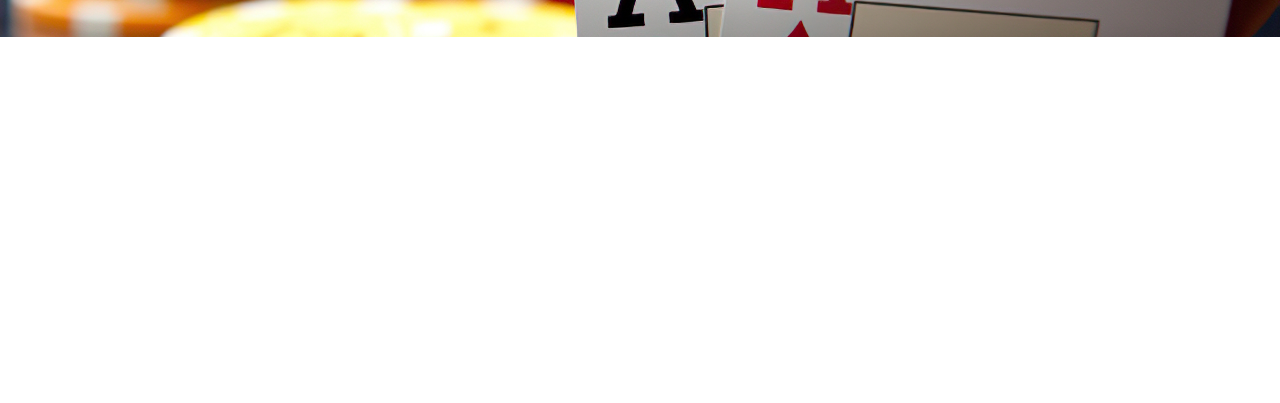
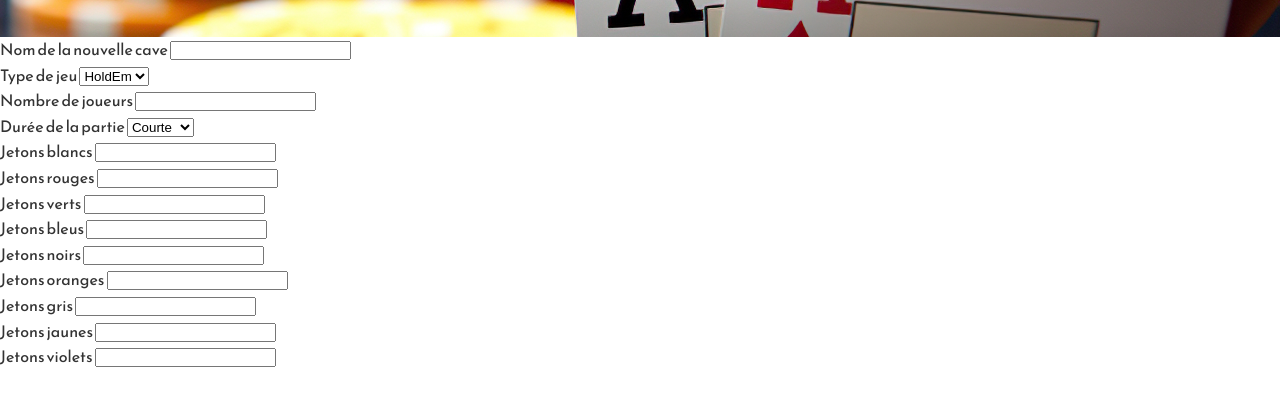
Before and after one commit to Archi-R/PoKaV_Projet_Web_S6, a plain HTML site: page client/createur.html in a window 1280 px wide. Shown: the part 189-592 px from the top of the page. Drawn offline with Linux system fonts and the light colour scheme.

Commit message:
Added form of creation

```diff
--- a/client/createur.html
+++ b/client/createur.html
@@ -26,5 +26,71 @@
             <div class="img_bandeau"></div>
         </div>
     </header>
+    <main>
+        <form>
+            <div class="compo">
+                <div class="nom">
+                    <label>Nom de la nouvelle cave</label>
+                    <input type="text" name="nom_cave" id="nom_cave">
+                </div>
+                <div class="gameType">
+                    <label>Type de jeu</label>
+                    <select name="type_jeu" id="type_jeu">
+                        <option value="holdEm">HoldEm</option>
+                        <option value="fermé">Fermé</option>
+                    </select>
+                </div>
+                <div class="nbPlayer">
+                    <label>Nombre de joueurs</label>
+                    <input type="number" name="nb_joueurs" id="nb_joueurs">
+                </div>
+                <div class="gameLength">
+                    <label>Durée de la partie</label>
+                    <select name="game_length" id="game_length">
+                        <option value="courte">Courte</option>
+                        <option value="longue">Longue</option>
+                    </select>
+                </div>
+            </div>
+            <div class="jetons">
+                <div class="blanc">
+                    <label>Jetons blancs</label>
+                    <input type="number" name="jetons_blancs" id="jetons_blancs">
+                </div>
+                <div class="rouge">
+                    <label>Jetons rouges</label>
+                    <input type="number" name="jetons_rouges" id="jetons_rouges">
+                </div>
+                <div class="vert">
+                    <label>Jetons verts</label>
+                    <input type="number" name="jetons_verts" id="jetons_verts">
+                </div>
+                <div class="bleu">
+                    <label>Jetons bleus</label>
+                    <input type="number" name="jetons_bleus" id="jetons_bleus">
+                </div>
+                <div class="noir">
+                    <label>Jetons noirs</label>
+                    <input type="number" name="jetons_noirs" id="jetons_noirs">
+                </div>
+                <div class="orange">
+                    <label>Jetons oranges</label>
+                    <input type="number" name="jetons_oranges" id="jetons_oranges">
+                </div>
+                <div class="gris">
+                    <label>Jetons gris</label>
+                    <input type="number" name="jetons_gris" id="jetons_gris">
+                </div>
+                <div class="jaune">
+                    <label>Jetons jaunes</label>
+                    <input type="number" name="jetons_jaunes" id="jetons_jaunes">
+                </div>
+                <div class="violet">
+                    <label>Jetons violets</label>
+                    <input type="number" name="jetons_violets" id="jetons_violets">
+                </div>
+            </div>
+        </form>
+    </main>
 </body>
 </html>
```
